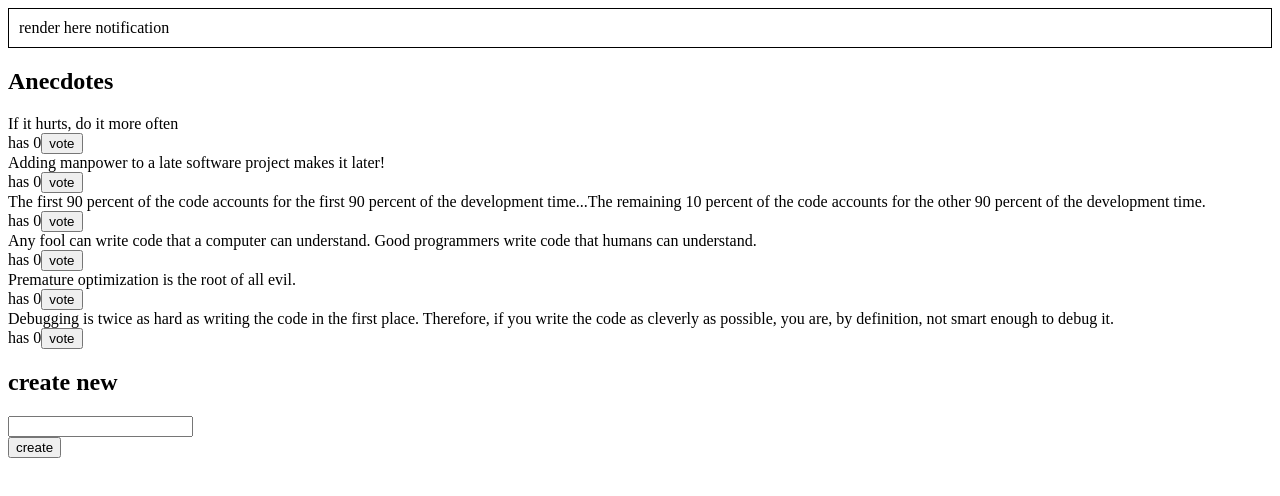
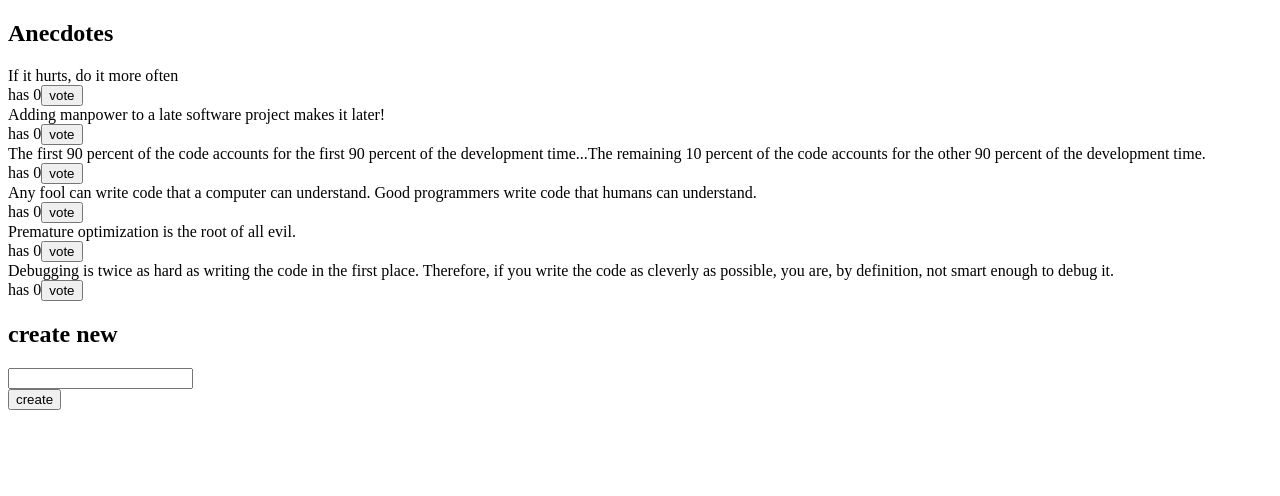
Before and after one commit to HorusLiang/full_stack_exercise, a React (Create React App) app in the folder part6/redux-anecdotes/: page / in a window 1280 px wide. Shown: the top 496 px of the page. Built offline with nearby package versions, Linux system fonts and the light colour scheme.

Commit message:
6.11 Better anecdotes, step9

```diff
--- a/part6/redux-anecdotes/src/components/AnecdoteList.js
+++ b/part6/redux-anecdotes/src/components/AnecdoteList.js
@@ -1,4 +1,5 @@
 import {vote} from '../reducers/anecdoteReducer'
+import {changeNotification,hideNotification } from '../reducers/notificationReducer'
 import { useSelector, useDispatch } from 'react-redux'
 import React from 'react'
 
@@ -9,6 +10,12 @@ const AnecdoteList=()=>{
     const voteFor = (id) => {
         console.log('vote', id)
         dispatch(vote(id))
+        const contentToChange = anecdotes.find(n => n.id === id).content
+        dispatch(changeNotification("your voted for '"+contentToChange+"'"))
+        setTimeout(() => {
+            dispatch(hideNotification());
+          }, 1000);
+
     }
     return (
         <>
--- a/part6/redux-anecdotes/src/components/Notification.js
+++ b/part6/redux-anecdotes/src/components/Notification.js
@@ -7,10 +7,9 @@ const Notification = () => {
   }
   const notification = useSelector(state => state).notification
   return (
-    <div style={style}>
-      {notification}
-    </div>
-  )
+    notification === null ?
+      <></> : <div style={style}>{notification}</div>
+  );
 }
 
 export default Notification
--- a/part6/redux-anecdotes/src/index.js
+++ b/part6/redux-anecdotes/src/index.js
@@ -5,7 +5,7 @@ import { Provider } from 'react-redux'
 import App from './App'
 import anecdoteReducer from './reducers/anecdoteReducer'
 import { configureStore } from '@reduxjs/toolkit'
-import notificationReduer from './reducers/notificationReduer'
+import notificationReduer from './reducers/notificationReducer'
 
 
 // const store = createStore(reducer)
--- a/part6/redux-anecdotes/src/reducers/anecdoteReducer.js
+++ b/part6/redux-anecdotes/src/reducers/anecdoteReducer.js
@@ -1,4 +1,6 @@
 import { createSlice,current } from '@reduxjs/toolkit'
+import {changeNotification} from './notificationReducer'
+import { useSelector, useDispatch } from 'react-redux'
 const anecdotesAtStart = [
   'If it hurts, do it more often',
   'Adding manpower to a late software project makes it later!',
--- a/part6/redux-anecdotes/src/reducers/notificationReduer.js
+++ b/part6/redux-anecdotes/src/reducers/notificationReducer.js
@@ -1,6 +1,6 @@
 import { createSlice,current } from '@reduxjs/toolkit'
 
-const initialState = 'render here notification'
+const initialState = null
 const notificationSlice = createSlice({
   name: 'notification',
   initialState,
@@ -8,7 +8,10 @@ const notificationSlice = createSlice({
     changeNotification(state, action) {
       return action.payload
     },
+    hideNotification(state, action) {
+      return null
+    },
   }
 })
-export const { createAnecdote,vote } = notificationSlice.actions
+export const { changeNotification,hideNotification } = notificationSlice.actions
 export default notificationSlice.reducer
```
